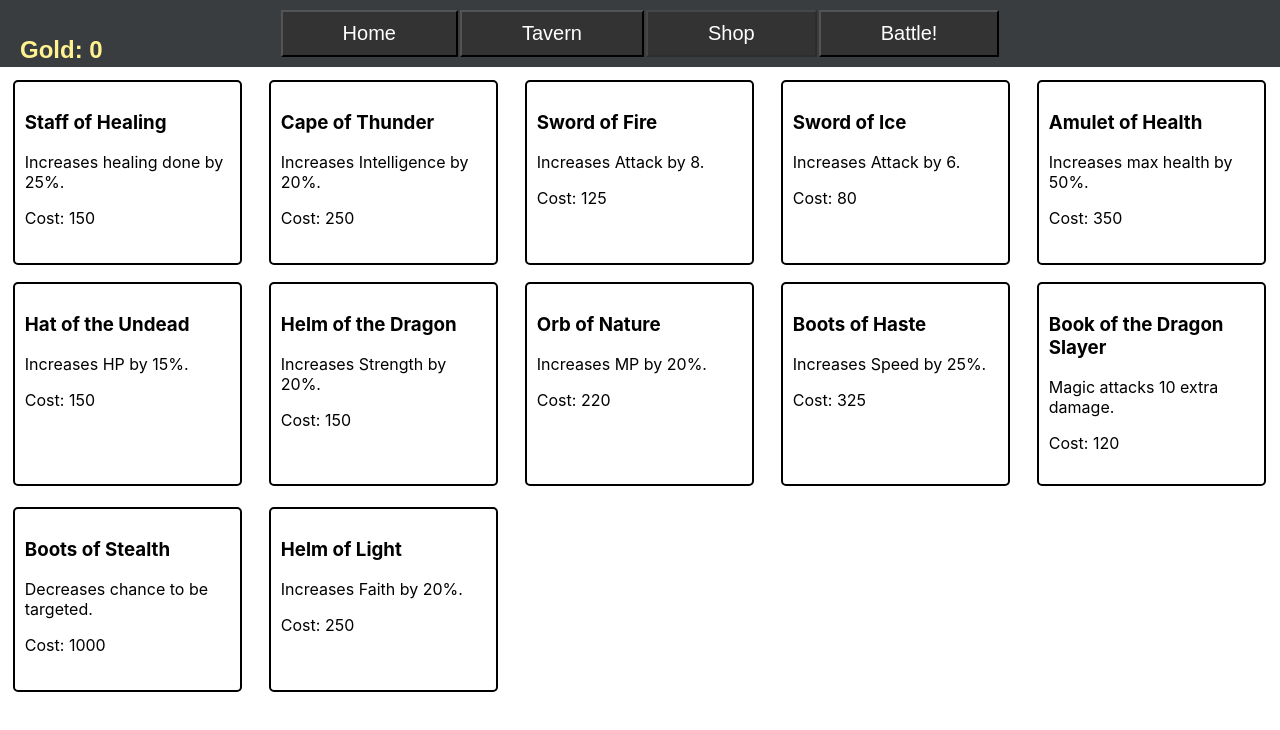
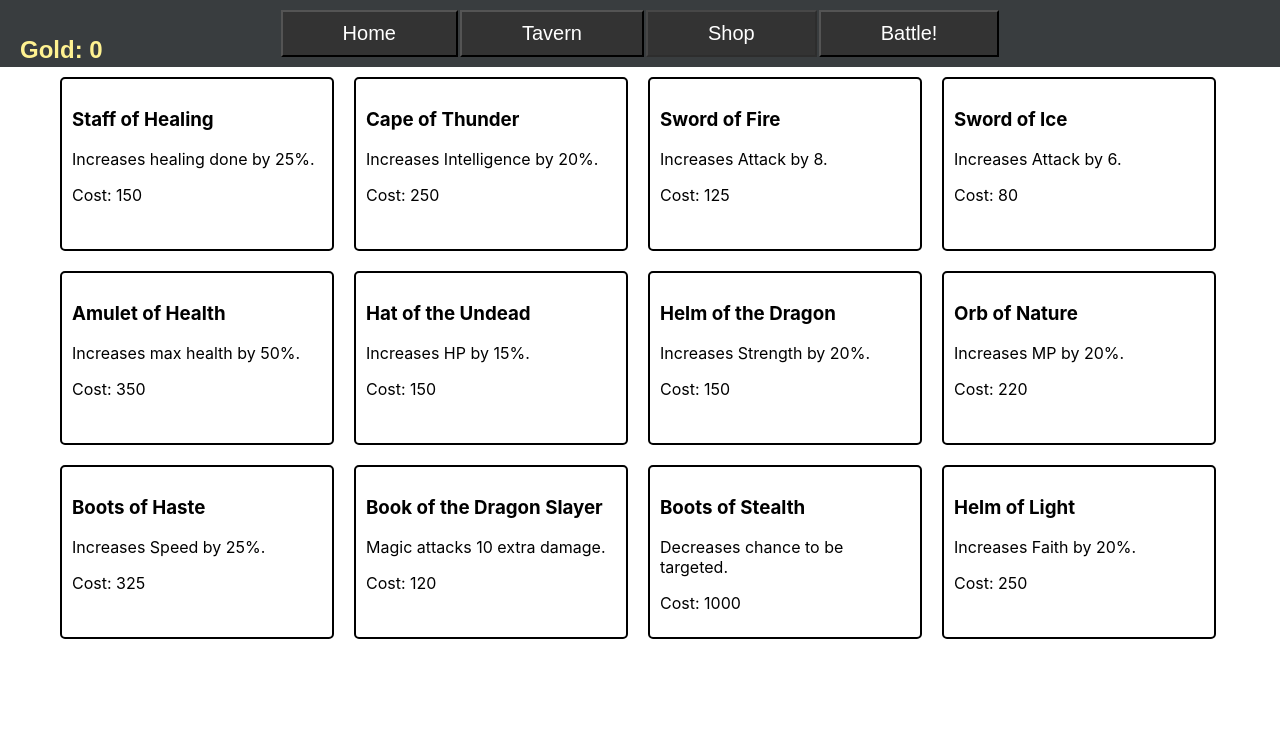
Before and after one commit to nicolas-momo/BM-Game, a React (Create React App) app: page /shop in a window 1280 px wide. Shown: the top 730 px of the page. Built offline with nearby package versions, Linux system fonts and the light colour scheme.

Commit message:
tavern menu bug fixado

```diff
--- a/src/Components/Menus/ShopMenu.jsx
+++ b/src/Components/Menus/ShopMenu.jsx
@@ -26,11 +26,12 @@ export class ShopMenu extends React.Component {
     const { shopItems } = this.state;
     const inventory = JSON.parse(localStorage.getItem('inventory')) || [];
     const updatedInventory = [...inventory, item];
-    const newShop = shopItems.filter(el => el.id !== item.id)
+    const itemSold = shopItems.find(el => el.id === item.id)
+    itemSold.sold = true;
 
     localStorage.setItem('inventory', JSON.stringify(updatedInventory));
-    localStorage.setItem('shopItems', JSON.stringify(newShop));
-    this.setState({ shopItems: newShop });
+    localStorage.setItem('shopItems', JSON.stringify(shopItems));
+    this.setState({ shopItems: shopItems });
   }
 
   getMoneyQty = () => {
@@ -57,7 +58,6 @@ export class ShopMenu extends React.Component {
       display: "flex",
       flexWrap: "wrap",
       flexDirection: "row",
-      justifyContent: "space-evenly",
      }
      const buttons = {
       width:'100vw',
@@ -80,12 +80,12 @@ export class ShopMenu extends React.Component {
                 <ShowMoney moneyQty={ moneyQty }/>
               </div>
               <div style={mystyle}>
-              <div style={{display: 'flex', flexWrap:'wrap'}}>
-              {shopItems.map((item) =>
-              <div onClick={ () => this.buyItem(item) } key={item.name} style={{ flex: '0 0 20%' }}>
-              <ItemCard name={item.name} description={item.description} cost={item.cost} />
-              </div>
-              )}
+              <div style={{display: 'flex', flexWrap:'wrap', marginLeft: '50px'}}>
+                {shopItems.map((item) =>
+                <div onClick={ () => this.buyItem(item) } key={item.name} style={{ flex: '0 0 15%' }}>
+                  <ItemCard name={item.name} description={item.description} cost={item.cost} sold={ item.sold }/>
+                </div>
+                )}
               </div>
               </div>
           </div>
--- a/src/Components/Menus/TavernMenu.jsx
+++ b/src/Components/Menus/TavernMenu.jsx
@@ -238,16 +238,19 @@ export class TavernMenu extends React.Component {
         {maxCharMessage && <MessageBox onHide={this.hideMessage} message={'You may only have up to 5 characters at a time, including reserves!'}/>}
         {leastCharMessage && <MessageBox onHide={this.hideMessage} message={'You must have at least 1 character on your team!'}/>}
         { !showBaseChars && <div style={ mystyle }>
-          { teamList[0] && <div onClick={ showBench ? () => this.benchChar(0) : null } style={{ display:'grid', justifyContent: 'center', width: '25rem', height: '25rem' }}>
-          <GenericChar statSheet={teamList[0]} />
+          { teamList[0] && <div style={{ position:'relative', display:'grid', justifyContent: 'center', width: '25rem', height: '25rem' }}>
+            <div onClick={ showBench ? () => this.benchChar(0) : null } style={{ position:'absolute', width: '25rem', height: '25rem', zIndex:'50' }} />
+            <GenericChar statSheet={teamList[0]} />
           </div>
           }
-          { teamList[1] && <div onClick={ showBench ? () => this.benchChar(1) : null  } style={{ display:'grid', justifyContent: 'center', width: '25rem', height: '25rem' }}>
-          <GenericChar statSheet={teamList[1]} />
+          { teamList[1] && <div style={{ position:'relative', display:'grid', justifyContent: 'center', width: '25rem', height: '25rem' }}>
+            <div onClick={ showBench ? () => this.benchChar(1) : null } style={{ position:'absolute', width: '25rem', height: '25rem', zIndex:'50' }} />
+            <GenericChar statSheet={teamList[1]} />
           </div>
           }
-          { teamList[2] && <div onClick={ showBench ? () => this.benchChar(2) : null  } style={{ display:'grid', justifyContent: 'center', width: '25rem', height: '25rem' }}>
-          <GenericChar statSheet={teamList[2]} />
+          { teamList[2] && <div style={{ position:'relative', display:'grid', justifyContent: 'center', width: '25rem', height: '25rem' }}>
+            <div onClick={ showBench ? () => this.benchChar(2) : null } style={{ position:'absolute', width: '25rem', height: '25rem', zIndex:'50' }} />
+            <GenericChar statSheet={teamList[2]} />
           </div>
           }
         </div>}
--- a/src/Components/Utility/ItemCard.jsx
+++ b/src/Components/Utility/ItemCard.jsx
@@ -3,22 +3,27 @@ import PropTypes from 'prop-types';
 
 export class ItemCard extends React.Component {
   render() {
-    const { name, description, cost } = this.props;
+    const { name, description, cost, sold } = this.props;
 
     const myStyle = {
       border: '2px solid black',
-      width: '80%',
-      height: '80%',
+      width: '250px',
+      height: '150px',
       borderRadius: '5px',
       padding: '10px',
-      margin: '5%',
+      margin: '10px',
     };
 
     return (
       <div style={myStyle}>
-        <h3>{name}</h3>
-        <p>{description}</p>
-        <p>Cost: {cost}</p>
+       { !sold ? (
+        <div>
+          <h3>{name}</h3>
+          <p>{description}</p>
+          <p>Cost: {cost}</p>
+        </div>) : (
+          <h1 style={{ textAlign: 'center' }}>SOLD</h1>
+        )}
       </div>
     );
   }
@@ -27,5 +32,10 @@ export class ItemCard extends React.Component {
 ItemCard.propTypes = {
   name: PropTypes.string.isRequired,
   description: PropTypes.string.isRequired,
-  cost: PropTypes.string.isRequired
+  cost: PropTypes.string.isRequired,
+  sold: PropTypes.bool,
 };
+
+ItemCard.defaultProps = {
+  sold: false,
+}
--- a/src/Styles/charStyle.css
+++ b/src/Styles/charStyle.css
@@ -63,6 +63,7 @@
   position: absolute;
   left: 80%;
   top: 0%;
+  z-index: 1000;
 }
 
 .charMenuIcon {
```
